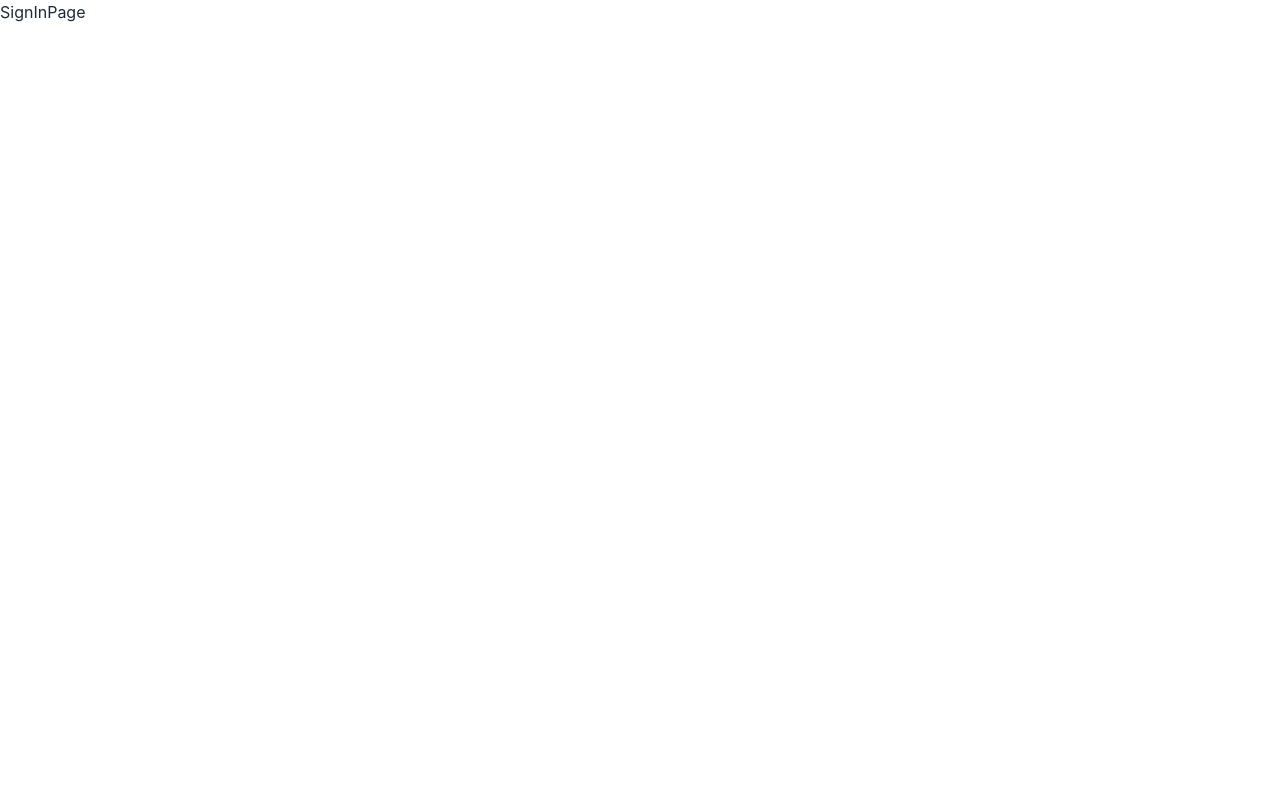
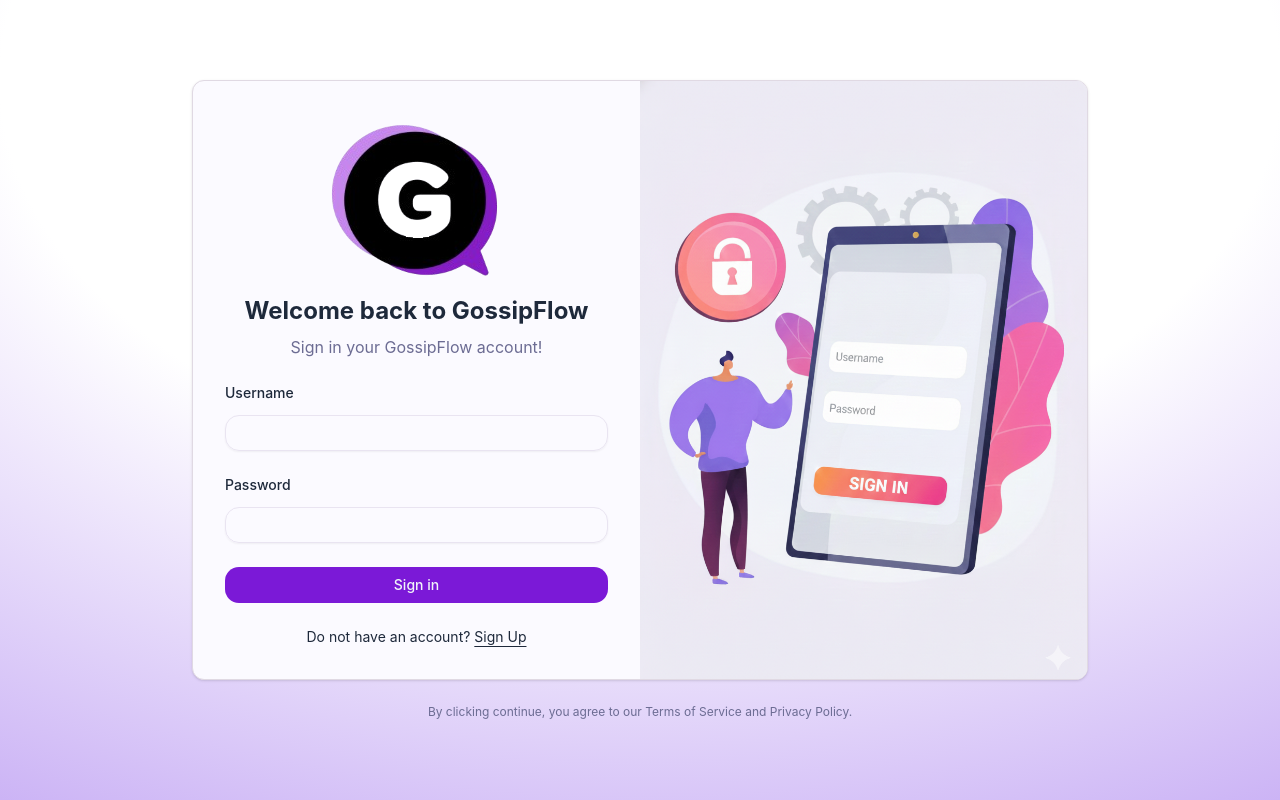
Before and after one commit to Khanhbroo/GossipFlow, a React (Vite) app in the folder frontend/: page /signin in a window 1280 px wide. Built offline with nearby package versions, Linux system fonts and the light colour scheme.

Commit message:
feat: adding signin component with features the same with signup component

```diff
--- /dev/null
+++ b/frontend/src/components/auth/signin-form.tsx
@@ -0,0 +1,122 @@
+import { cn } from "@/lib/utils";
+import { z } from "zod";
+import { zodResolver } from "@hookform/resolvers/zod";
+
+import { Link } from "react-router";
+import { useForm } from "react-hook-form";
+
+import { Card, CardContent } from "@/components/ui/card";
+import { Label } from "@/components/ui/label";
+import { Input } from "@/components/ui/input";
+import { Button } from "@/components/ui/button";
+
+const signInSchema = z.object({
+  username: z.string().min(3, "Username must have at least 3 characters"),
+  password: z.string().min(6, "Password must have at least 6 characters"),
+});
+
+type SignInFormValues = z.infer<typeof signInSchema>;
+
+export const SignInForm = ({
+  className,
+  ...props
+}: React.ComponentProps<"div">) => {
+  const {
+    register,
+    handleSubmit,
+    formState: { errors, isSubmitting },
+  } = useForm<SignInFormValues>({ resolver: zodResolver(signInSchema) });
+
+  const onSubmit = (data: SignInFormValues) => {
+    // Register backend to signin
+  };
+
+  return (
+    <div className={cn("flex flex-col gap-6", className)} {...props}>
+      <Card className="overflow-hidden p-0 border-border">
+        <CardContent className="grid p-0 md:grid-cols-2">
+          <form className="p-6 md:p-8" onSubmit={handleSubmit(onSubmit)}>
+            <div className="flex flex-col gap-6">
+              {/* Header - logo */}
+              <div className="flex flex-col items-center text-center gap-2">
+                <Link to="/" className="mx-auto block w-fit text-center">
+                  <img src="/logo.png" alt="Logo" />
+                </Link>
+
+                <h1 className="text-2xl font-bold">
+                  Welcome back to GossipFlow
+                </h1>
+                <p className="text-muted-foreground text-balance">
+                  Sign in your GossipFlow account!
+                </p>
+              </div>
+
+              {/* Username */}
+              <div className="flex flex-col gap-3">
+                <Label htmlFor="username" className="block text-sm">
+                  Username
+                </Label>
+                <Input
+                  type="text"
+                  id="username"
+                  autoComplete="username"
+                  {...register("username")}
+                />
+                {errors.username && (
+                  <p className="text-destructive text-sm">
+                    {errors.username?.message}
+                  </p>
+                )}
+              </div>
+
+              {/* Password */}
+              <div className="flex flex-col gap-3">
+                <Label htmlFor="password" className="block text-sm">
+                  Password
+                </Label>
+                <Input
+                  type="password"
+                  id="password"
+                  autoComplete="current-password"
+                  {...register("password")}
+                />
+                {errors.password && (
+                  <p className="text-destructive text-sm">
+                    {errors.password?.message}
+                  </p>
+                )}
+              </div>
+
+              {/* Login Button */}
+              <Button
+                type="submit"
+                className="w-full hover:cursor-pointer"
+                disabled={isSubmitting}
+              >
+                Sign in
+              </Button>
+
+              <div className="text-center text-sm">
+                Do not have an account?{" "}
+                <Link to="/signup" className="underline underline-offset-4">
+                  Sign Up
+                </Link>
+              </div>
+            </div>
+          </form>
+          <div className="bg-muted relative hidden md:block">
+            <img
+              src="/signInPlaceholder.png"
+              alt="Image"
+              className="absolute top-1/2 -translate-y-1/2 object-cover"
+            />
+          </div>
+        </CardContent>
+      </Card>
+      <div className="text-xs text-balance px-6 text-center *:[a]:hover:text-primary text-muted-foreground *:[a]:hover:underline *:[a]:underline-offset-4">
+        By clicking continue, you agree to our <a href="#">Terms of Service</a>{" "}
+        and <a href="#">Privacy Policy</a>.
+      </div>
+    </div>
+  );
+};
--- a/frontend/src/components/signup-form.tsx
+++ b/frontend/src/components/auth/signup-form.tsx
@@ -20,20 +20,21 @@ const signUpSchema = z.object({
 
 type SignUpFormValues = z.infer<typeof signUpSchema>;
 
-export function SignupForm({
+export function SignUpForm({
   className,
   ...props
 }: React.ComponentProps<"div">) {
   const {
     register,
     handleSubmit,
-    formState: { errors, isSubmit },
+    formState: { errors, isSubmitting },
   } = useForm<SignUpFormValues>({
     resolver: zodResolver(signUpSchema),
   });
 
   const onSubmit = async (data: SignUpFormValues) => {
     // Register back end to sign up
+    console.log(data);
   };
 
   return (
@@ -62,16 +63,28 @@ export function SignupForm({
                   <Label htmlFor="firstname" className="block text-sm">
                     First Name
                   </Label>
-                  <Input type="text" id="firstname" />
-                  {/* Todo: error message */}
+                  <Input
+                    type="text"
+                    id="firstname"
+                    {...register("firstname")}
+                  />
+                  {errors.firstname && (
+                    <p className="text-destructive text-sm">
+                      {errors.firstname?.message}
+                    </p>
+                  )}
                 </div>
 
                 <div className="space-y-2">
                   <Label htmlFor="lastname" className="block text-sm">
                     Last Name
                   </Label>
-                  <Input type="text" id="lastname" />
-                  {/* Todo: error message */}
+                  <Input type="text" id="lastname" {...register("lastname")} />
+                  {errors.lastname && (
+                    <p className="text-destructive text-sm">
+                      {errors.lastname?.message}
+                    </p>
+                  )}
                 </div>
               </div>
 
@@ -80,8 +93,17 @@ export function SignupForm({
                 <Label htmlFor="username" className="block text-sm">
                   Username
                 </Label>
-                <Input type="text" id="username" />
-                {/* Todo: error message */}
+                <Input
+                  type="text"
+                  id="username"
+                  autoComplete="username"
+                  {...register("username")}
+                />
+                {errors.username && (
+                  <p className="text-destructive text-sm">
+                    {errors.username?.message}
+                  </p>
+                )}
               </div>
 
               {/* Email */}
@@ -92,9 +114,15 @@ export function SignupForm({
                 <Input
                   type="email"
                   id="email"
+                  autoComplete="email"
                   placeholder="example@gmail.com"
+                  {...register("email")}
                 />
-                {/* Todo: error message */}
+                {errors.email && (
+                  <p className="text-destructive text-sm">
+                    {errors.email?.message}
+                  </p>
+                )}
               </div>
 
               {/* Password */}
@@ -102,12 +130,25 @@ export function SignupForm({
                 <Label htmlFor="password" className="block text-sm">
                   Password
                 </Label>
-                <Input type="password" id="password" />
-                {/* Todo: error message */}
+                <Input
+                  type="password"
+                  id="password"
+                  autoComplete="new-password"
+                  {...register("password")}
+                />
+                {errors.password && (
+                  <p className="text-destructive text-sm">
+                    {errors.password?.message}
+                  </p>
+                )}
               </div>
 
               {/* Register Button */}
-              <Button type="submit" className="w-full">
+              <Button
+                type="submit"
+                className="w-full hover:cursor-pointer"
+                disabled={isSubmitting}
+              >
                 Create account
               </Button>
 
@@ -123,7 +164,7 @@ export function SignupForm({
             <img
               src="/signUpPlaceholder.png"
               alt="Image"
-              className="absolute inset-0 h-full w-full object-cover"
+              className="absolute top-1/2 -translate-y-1/2 object-cover"
             />
           </div>
         </CardContent>
--- a/frontend/src/pages/SignInPage.tsx
+++ b/frontend/src/pages/SignInPage.tsx
@@ -1,5 +1,13 @@
+import { SignInForm } from "@/components/auth/signin-form";
+
 const SignInPage = () => {
-  return <div>SignInPage</div>;
+  return (
+    <div className="bg-muted flex min-h-svh flex-col items-center justify-center p-6 md:p-10 absolute inset-0 z-0 bg-gradient-purple">
+      <div className="w-full max-w-sm md:max-w-4xl">
+        <SignInForm />
+      </div>
+    </div>
+  );
 };
 
 export default SignInPage;
--- a/frontend/src/pages/SignUpPage.tsx
+++ b/frontend/src/pages/SignUpPage.tsx
@@ -1,10 +1,10 @@
-import { SignupForm } from "@/components/signup-form";
+import { SignUpForm } from "@/components/auth/signup-form";
 
 const SignUpPage = () => {
   return (
-    <div className="bg-muted flex min-h-svh flex-col items-center justify-center p-6 md:p-10">
+    <div className="bg-muted flex min-h-svh flex-col items-center justify-center p-6 md:p-10 absolute inset-0 z-0 bg-gradient-purple">
       <div className="w-full max-w-sm md:max-w-4xl">
-        <SignupForm />
+        <SignUpForm />
       </div>
     </div>
   );
```
Also changed, not shown: frontend/public/signInPlaceholder.png (added).
